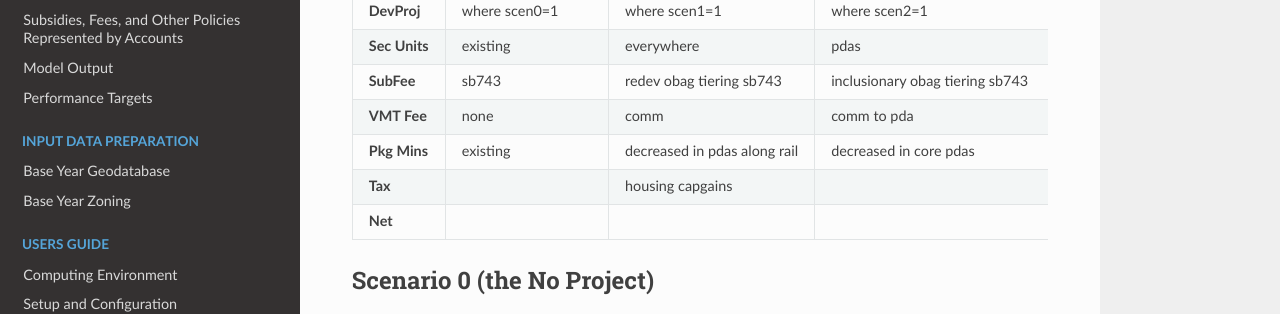
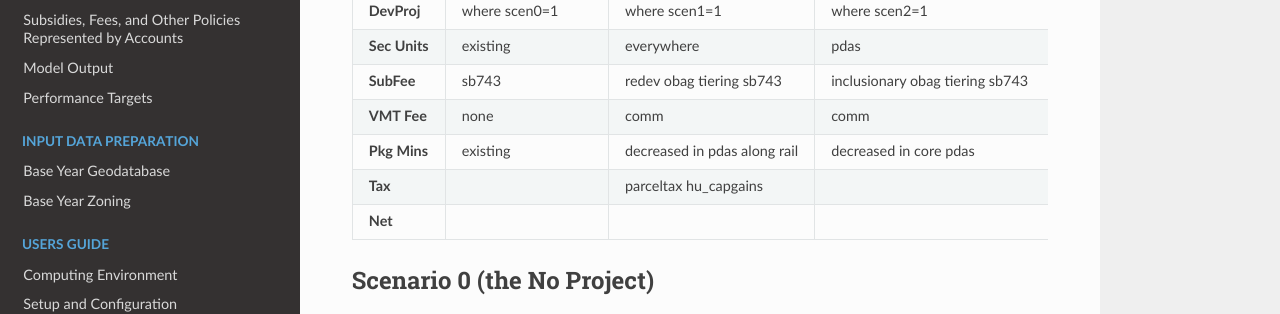
Before and after one commit to BayAreaMetro/baus_docs2, an MkDocs documentation site: the page built from docs/pba40/scenarios_def_pba40.md, in a window 1280 px wide and 900 px high. Shown: the part 362-676 px from the top of the window. Built offline with MkDocs 1.6.1, drawn with Linux system fonts in a browser that asks for light colours; nearby versions of some CDN libraries; old or Windows-style settings are respelled for this version of MkDocs.

Commit message:
Update scenarios_def_pba40.md

```diff
--- a/docs/pba40/scenarios_def_pba40.md
+++ b/docs/pba40/scenarios_def_pba40.md
@@ -10,9 +10,9 @@
 **DevProj** | where scen0=1 | where scen1=1 | where scen2=1 | where scen3=1
 **Sec Units** | existing | everywhere | pdas | in big 3
 **SubFee** | sb743 | redev obag tiering sb743 | inclusionary obag tiering sb743 | obag tiering sb743
-**VMT Fee** | none | comm | comm to pda | res to tpa
+**VMT Fee** | none | comm | comm | res to tpa
 **Pkg Mins** | existing | decreased in pdas along rail | decreased in core pdas | decreased in big 3 and neighbors
-**Tax** |  | housing capgains | | land value tax in big 3 and neighbors
+**Tax** |  | parceltax hu_capgains | | land value tax in big 3 and neighbors
 **Net** |                           |                           |                           |
 
 
```
